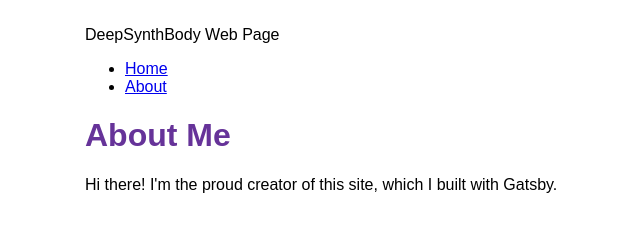
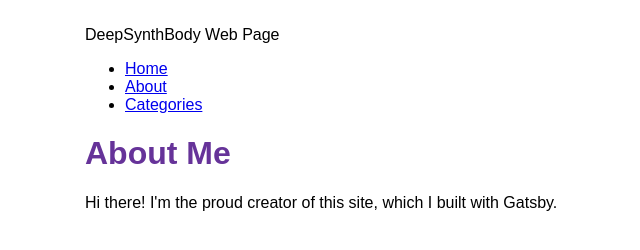
Before and after one commit to gizem28/deepsynthbody, a Gatsby site: page /about in a window 1280 px wide. Shown: the whole page, without its empty margins (305-945 px from the left). Built offline with nearby package versions, Linux system fonts and the light colour scheme; Gatsby itself is replaced by a stand-in of ours.

Commit message:
category page added

```diff
--- a/src/components/layout.js
+++ b/src/components/layout.js
@@ -35,6 +35,11 @@
               About
             </Link>
           </li>
+          <li className={navLinkItem}>
+            <Link to="/blog" className={navLinkText}>
+              Categories
+            </Link>
+          </li>
         </ul>
       </nav>
       <main>
--- /dev/null
+++ b/src/components/seo.js
@@ -0,0 +1,20 @@
+import * as React from 'react'
+import { graphql, useStaticQuery } from 'gatsby'
+
+const Seo = ({ title }) => {
+  const data = useStaticQuery(graphql`
+    query {
+      site {
+        siteMetadata {
+          title
+        }
+      }
+    }
+  `)
+
+  return (
+    <title>{title} | {data.site.siteMetadata.title}</title>
+  )
+}
+
+export default Seo
--- a/src/pages/about.js
+++ b/src/pages/about.js
@@ -1,5 +1,6 @@
 import * as React from 'react'
 import Layout from '../components/layout'
+import Seo from '../components/seo'
 
 const AboutPage = () => {
   return (
@@ -9,6 +10,6 @@
   )
 }
 
-export const Head = () => <title>About Me</title>
+export const Head = () => <Seo title="About" />
 
 export default AboutPage
--- a/src/pages/index.js
+++ b/src/pages/index.js
@@ -2,6 +2,7 @@
 // import { Link } from 'gatsby'
 import Layout from '../components/layout'
 import { StaticImage } from 'gatsby-plugin-image'
+import Seo from '../components/seo'
 
 // const pageStyles = {
 //   color: "#232129",
@@ -176,6 +177,6 @@
   )
 }
 
+export const Head = () => <Seo title="Home Page" />
+
 export default IndexPage
-
-export const Head = () => <title>Deepsynthbody</title>
```
Also changed, not shown: src/pages/blog.js (added, +15 -0 lines).
